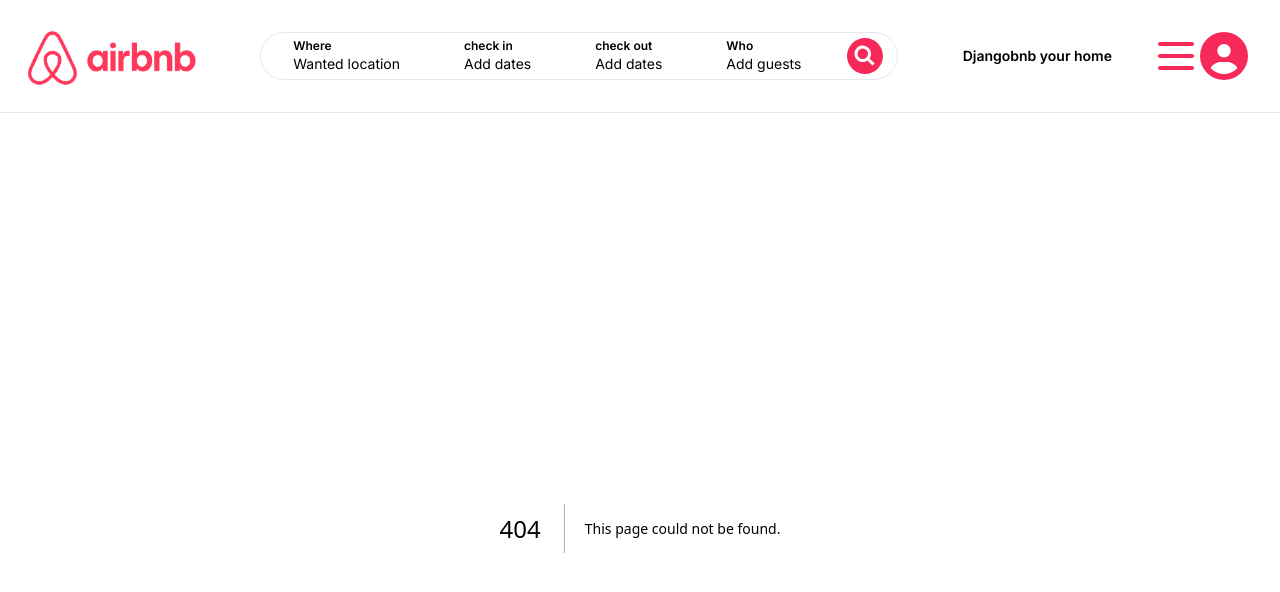
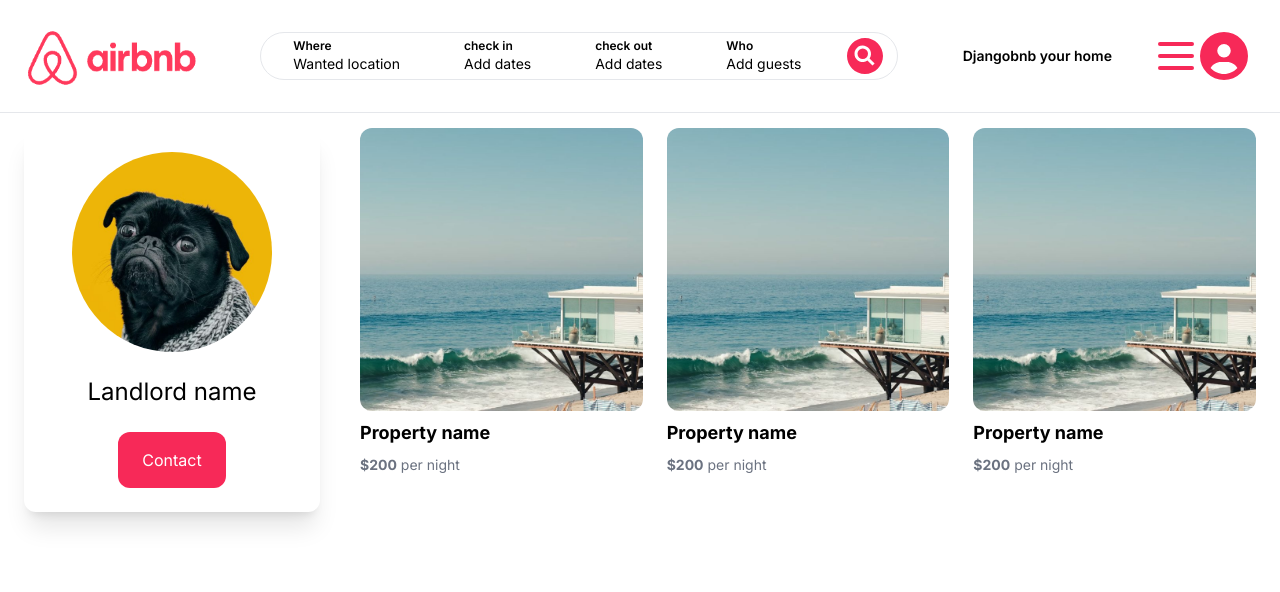
Before and after one commit to Graciliana/DjangoBnB, a Next.js app: page /landlords/1 in a window 1280 px wide. Before the commit this address had no page. Shown: the top 592 px of the page. Built offline with nearby package versions, Linux system fonts and the light colour scheme.

Commit message:
:sparkles:[feat]: landlord page (static)

```diff
--- /dev/null
+++ b/app/components/ContactButton.tsx
@@ -0,0 +1,9 @@
+const ContactButton = () => {
+  return (
+      <div className="mt-6 py-4 px-6 cursor-pointer bg-airbnb text-white rounded-xl hover:bg-airbnbDark transition">
+          Contact
+      </div>
+  )
+}
+
+export default ContactButton;
--- a/app/components/properties/PropertyList.tsx
+++ b/app/components/properties/PropertyList.tsx
@@ -1,11 +1,12 @@
 import { PropertyListItem } from "./PropertyListItem"
 
-export const PropertyList  = () => {
+const PropertyList = () => {
   return (
     <>
       <PropertyListItem />
       <PropertyListItem />
-      <PropertyListItem/>
+      <PropertyListItem />
     </>
-  )
-}
+  );
+};
+export default PropertyList;
--- /dev/null
+++ b/app/landlords/[id]/page.tsx
@@ -0,0 +1,27 @@
+import ContactButton from "@/app/components/ContactButton";
+import PropertyList from "@/app/components/properties/PropertyList";
+import Image from "next/image";
+
+const LandlordDetailPage = () => {
+  return (
+    <main className="max-w-[1500px] mx-auto px-6 pb-6">
+      <div className="grid grid-cols-1 md:grid-cols-4 gap-4">
+        <aside>
+          <div className="flex flex-col items-center p-6 rounded-xl border-gray-300 shadow-xl">
+            <Image src="/property/profile_pic_1.jpg" width={200} height={200} className="rounded-full" alt="Landlord name" />
+            <h1 className="mt-6 text-2xl">Landlord name</h1>
+            <ContactButton />
+          </div>
+        </aside>
+        <div className=" col-span-1 md:col-span-3 pl-0 md:pl-6">
+          <div className="grid grid-cols-1 md:grid-cols-3 gap-6">
+            <PropertyList />
+          </div>
+
+          </div>
+      </div>
+
+    </main>
+  )
+}
+export default LandlordDetailPage;
--- a/app/page.tsx
+++ b/app/page.tsx
@@ -1,6 +1,6 @@
 
 import { Categories } from "./components/categories/Categories";
-import { PropertyList } from "./components/properties/PropertyList";
+import PropertyList from "./components/properties/PropertyList";
 
 export default function Home() {
   return (
```
